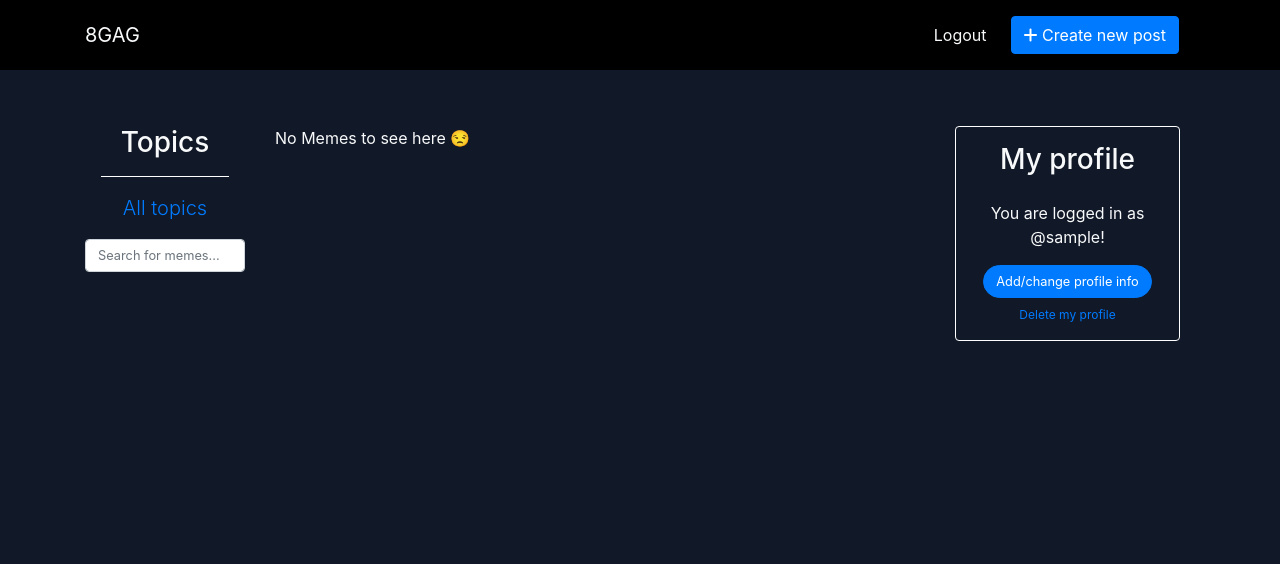
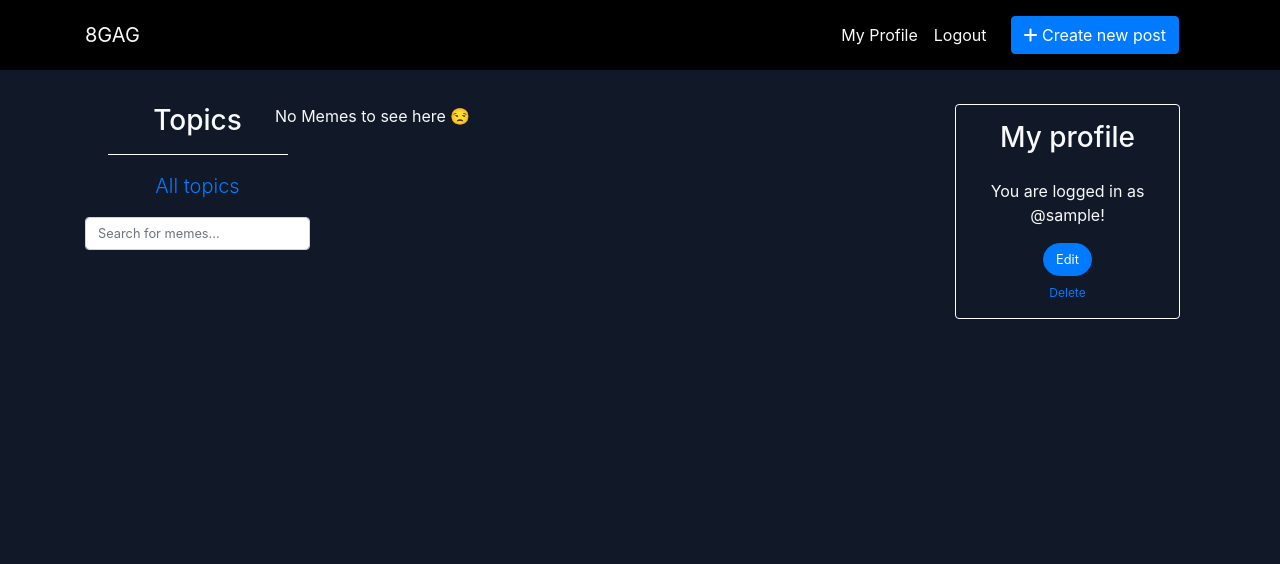
Before and after one commit to TimSchulz1991/msp4-django-8gag, a Django app: page / in a window 1280 px wide. Shown: the top 564 px of the page. Run offline with Django 3.2, Linux system fonts and the light colour scheme; the visitor is signed in with stand-in values (Sample User, id 1); data that the repository does not hold is empty; some libraries are stand-ins or nearby versions.

Commit message:
Add a link to the edit profile page in navbar

```diff
--- a/my8gag/templates/my8gag/edit_profile.html
+++ b/my8gag/templates/my8gag/edit_profile.html
@@ -6,11 +6,12 @@
     <form action="" method="POST" enctype="multipart/form-data">
         {% csrf_token %}
         <fieldset class="form-group">
-            <legend class="border-bottom mb-4">Edit my profile info</legend>
+            <legend class="border-bottom mb-4">My profile info</legend>
             {{ form|crispy }}
+            <a href="{% url 'user_delete' request.user.id %}" class="delete-link mt-2">Delete my profile</a>
         </fieldset>
         <div class="form-group">
-            <button type="submit" class="btn btn-outline-primary">Submit</button>
+            <button type="submit" class="btn btn-success mr-3">Confirm</button>
         </div>
     </form>
 </div>
--- a/my8gag/templates/my8gag/feed.html
+++ b/my8gag/templates/my8gag/feed.html
@@ -5,6 +5,7 @@
 <!-- Topics section -->
 <div class="row mt-3">
     <div class="col-md-2">
+        <div class="position-fixed">
             <div class="text-center">
                 <h3>Topics</h3>
                 <hr>
@@ -20,8 +21,9 @@
             <div class="mt-3">
                 <form action="{% url 'home' %}" method="GET">
                     {% csrf_token %}
-                <input  class="form-control search-field" type="text" name="q" placeholder="Search for memes...">
+                    <input class="form-control search-field" type="text" name="q" placeholder="Search for memes...">
                 </form>
+            </div>
         </div>
     </div>
 
@@ -39,11 +41,11 @@
                     @{{ post.author.username }} - {{ post.created | timesince }} ago
                     {% if request.user == post.author %}
                     <a href="{% url 'post_delete' post.id %}"><button
-                            class="btn btn-primary rounded-pill btn-profile btn-sm ml-3">Delete</button></a>
+                            class="btn btn-warning rounded-pill btn-profile py-0 px-2 ml-2">Delete</button></a>
                     {% endif %}
                 </small>
                 <div class="mt-2">
-                    <span class="bg-info rounded-pill px-2">{{ post.topic }}</span>
+                    <span class="bg-secondary rounded-pill px-2">{{ post.topic }}</span>
                 </div>
             </div>
             <a href="{% url 'post_view' post.id %}">
@@ -71,6 +73,7 @@
 
     <!-- Profile section -->
     <div class="col-md-3">
+
         <div class="container d-flex justify-content-center align-items-center">
             {% if request.user.is_authenticated %}
             <div class=" card card-profile text-center p-3">
@@ -88,20 +91,21 @@
                     {% endif %}
                 </div>
                 <a href="{% url 'edit_profile' request.user.id %}"><button
-                        class="btn btn-primary rounded-pill btn-profile">Add/change profile
-                        info</button></a>
-                <a href="{% url 'user_delete' request.user.id %}" class="delete-link mt-2">Delete my profile</a>
+                        class="btn btn-primary rounded-pill btn-profile">Edit</button></a>
+                <a href="{% url 'user_delete' request.user.id %}" class="delete-link mt-2">Delete</a>
             </div>
         </div>
         {% else %}
         <div class="card card-profile text-center p-3">
-            <p>Log in, if you want to create, comment on and like posts. As a logged in user, you can also add a picture
+            <p>Log in, if you want to create, comment on and like posts. As a logged-in user, you can also add a
+                picture
                 to
                 your profile and add a bio text.</p>
             <a href="{% url 'login' %}"><button
                     class="btn btn-primary rounded-pill btn-profile">Login/Register</button></a>
         </div>
         {% endif %}
+
     </div>
 </div>
 
--- a/my8gag/templates/my8gag/post_view.html
+++ b/my8gag/templates/my8gag/post_view.html
@@ -20,11 +20,11 @@
                     @{{ post.author.username }} - {{ post.created | timesince }} ago
                     {% if request.user == post.author %}
                     <a href="{% url 'post_delete' post.id %}"><button
-                            class="btn btn-primary rounded-pill btn-profile btn-sm ml-3">Delete</button></a>
+                            class="btn btn-warning rounded-pill btn-profile py-0 px-2 ml-2">Delete</button></a>
                     {% endif %}
                 </small>
                 <div class="mt-2">
-                    <span class="bg-info rounded-pill px-2">{{ post.topic }}</span>
+                    <span class="bg-secondary rounded-pill px-2">{{ post.topic }}</span>
                 </div>
             </div>
             <h2 class="my-3">{{ post.title }}</h2>
--- a/static/css/style.css
+++ b/static/css/style.css
@@ -56,7 +56,7 @@ nav {
 
 .card-profile {
     background: #111827;
-    border: 1px solid #fff ;
+    border: 1px solid #fff;
 }
 
 .account-img {
--- a/templates/base.html
+++ b/templates/base.html
@@ -18,7 +18,7 @@
 
 <body class='text-light d-flex flex-column min-vh-100'>
     <header class="site-header">
-        <nav class="navbar navbar-expand-lg navbar-light">
+        <nav class="navbar navbar-expand-lg navbar-light fixed-top">
             <div class="container">
                 <a class="navbar-brand text-light" href="{% url 'home' %}">8GAG</a>
                 <button class="navbar-toggler" type="button" data-toggle="collapse" data-target="#navbarNav"
@@ -30,6 +30,9 @@
                 <div class="collapse navbar-collapse" id="navbarNav">
                     <ul class="navbar-nav ml-auto">
                         {% if request.user.is_authenticated %}
+                        <li class="nav-item">
+                            <a class="nav-link text-light" href="{% url 'edit_profile' request.user.id %}">My Profile</a>
+                        </li>
                         <li class="nav-item">
                             <a class="nav-link text-light" href="{% url 'logout' %}">Logout</a>
                         </li>
@@ -58,7 +61,7 @@
             </div>
         </div>
     </div>
-    <main role="main" class="container my-2">
+    <main role="main" class="container pt-5 my-2">
         <div class="row">
             <div class="col">
                 {% block content %}{% endblock %}
```
Lines whose indentation alone changed are shown as unchanged.
